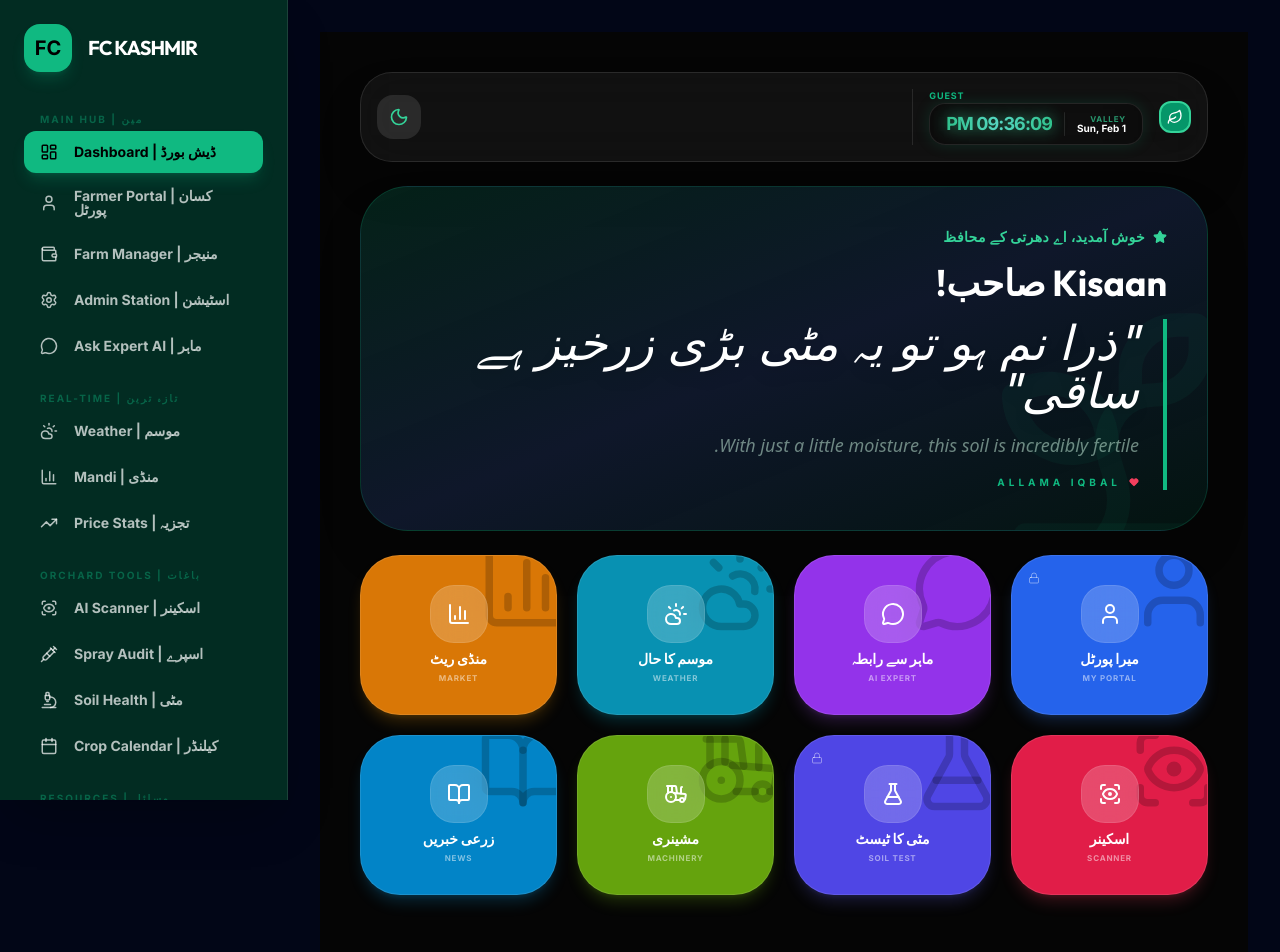
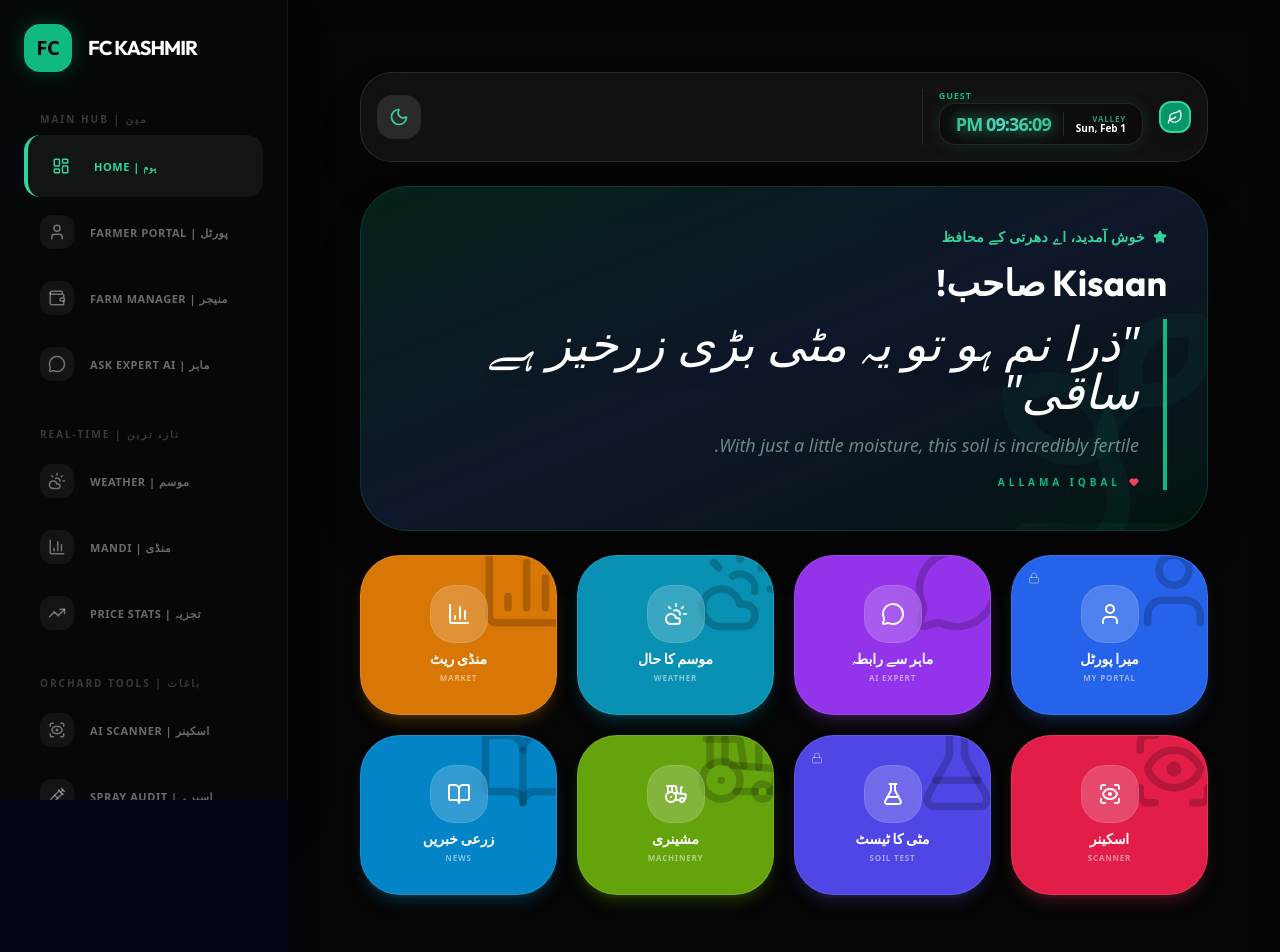
Before and after one commit to Jazzdar1/farmersck, a React (Vite) app: page /#/ in a window 1280 px wide. Shown: the top 952 px of the page. Built offline with nearby package versions, Linux system fonts and the light colour scheme.

Commit message:
Update Farmers Corner Kashmir

```diff
--- a/App.tsx
+++ b/App.tsx
@@ -4,10 +4,10 @@ const { HashRouter, Routes, Route, Link, useLocation, Navigate } = ReactRouterDO
 
 import {
   LayoutDashboard, Menu, X, CloudSun, MessageCircle, User,
-  ScanEye, Syringe, Microscope, FlaskConical, Rabbit, Settings, MapPin, Lock,
+  ScanEye, Syringe, Microscope, FlaskConical, Rabbit, Settings, MapPin,
   BookOpen, Warehouse, Sun, Moon, BarChart3, ShieldCheck, Calendar,
   TrendingUp, Calculator, Landmark, GraduationCap, MapPinned, FileText, Users,
-  Wallet // Added for Farm Manager
+  Wallet, Activity, HeartPulse, Sprout, Briefcase
 } from 'lucide-react';
 
 // Pages Import
@@ -27,112 +27,102 @@ import DealerLocator from './pages/DealerLocator';
 import MarketPrices from './pages/MarketPrices';
 import PrivacyPolicy from './pages/PrivacyPolicy';
 import TermsOfUse from './pages/TermsOfUse';
-import FarmerLogin from './pages/FarmerLogin';
 import FarmerPortal from './pages/FarmerPortal';
 import CommunityForum from './pages/CommunityForum';
 import LivestockAI from './pages/LivestockAI';
 import SprayTracker from './pages/SprayTracker';
 import Admin from './pages/Admin';
-import FarmManager from './pages/FarmManager'; // New Page Import
+import FarmManager from './pages/FarmManager';
 
 import Footer from './components/Footer';
-
-const ProtectedRoute = ({ children }: { children: React.ReactNode }) => {
-  const userToken = localStorage.getItem('fck_user_token');
-  if (!userToken) return <Navigate to="/farmer-portal" replace />;
-  return <>{children}</>;
-};
-
-export default function App() {
-  return (
-    <HashRouter>
-      <AppContent />
-    </HashRouter>
-  );
-}
 
 function AppContent() {
   const [isOpen, setIsOpen] = useState(false);
   const location = useLocation();
-  const userName = localStorage.getItem('fck_user_name');
 
   return (
-    <div className="min-h-screen bg-slate-950 text-white flex flex-col lg:flex-row">
-      <aside className={`fixed inset-y-0 left-0 z-50 w-72 bg-emerald-950 border-r border-white/10 transition-transform lg:translate-x-0 ${isOpen ? 'translate-x-0' : '-translate-x-full'} overflow-y-auto no-scrollbar shadow-2xl`}>
+    <div className="min-h-screen bg-slate-950 text-white flex flex-col lg:flex-row font-sans">
+      {/* 🌈 COLORFUL SIDEBAR */}
+      <aside className={`fixed inset-y-0 left-0 z-50 w-72 bg-[#05080a] border-r border-white/5 transition-transform lg:translate-x-0 ${isOpen ? 'translate-x-0' : '-translate-x-full'} overflow-y-auto no-scrollbar shadow-2xl`}>
         <div className="p-6 flex flex-col min-h-full">
           <div className="flex items-center gap-4 mb-10 shrink-0">
-            <div className="animate-revolve w-12 h-12 bg-emerald-500 rounded-2xl flex items-center justify-center font-black text-black text-xl shadow-lg shadow-emerald-500/20">FC</div>
+            <div className="w-12 h-12 bg-emerald-500 rounded-2xl flex items-center justify-center font-black text-black text-xl shadow-[0_0_20px_rgba(16,185,129,0.3)]">FC</div>
             <h1 className="font-black text-xl tracking-tighter uppercase text-white">FC KASHMIR</h1>
           </div>
 
-          <nav className="flex-1 space-y-6 pb-10">
+          <nav className="flex-1 space-y-8 pb-10">
+            {/* MAIN HUB - Emerald/Amber */}
             <NavGroup title="Main Hub | مین">
-              <NavLink to="/" icon={LayoutDashboard} label="Dashboard | ڈیش بورڈ" active={location.pathname === '/'} onClick={() => setIsOpen(false)} />
-              <NavLink to="/my-portal" icon={User} label={userName ? `Verified: ${userName}` : "Farmer Portal | کسان پورٹل"} active={location.pathname === '/my-portal'} onClick={() => setIsOpen(false)} />
-              <NavLink to="/farm-manager" icon={Wallet} label="Farm Manager | منیجر" active={location.pathname === '/farm-manager'} onClick={() => setIsOpen(false)} />
-              <NavLink to="/admin" icon={Settings} label="Admin Station | اسٹیشن" active={location.pathname === '/admin'} onClick={() => setIsOpen(false)} />
-              <NavLink to="/expert" icon={MessageCircle} label="Ask Expert AI | ماہر" active={location.pathname === '/expert'} onClick={() => setIsOpen(false)} />
+              <NavLink to="/" icon={LayoutDashboard} label="Home | ہوم" colorClass="text-emerald-400" active={location.pathname === '/'} onClick={() => setIsOpen(false)} />
+              <NavLink to="/my-portal" icon={User} label="Farmer Portal | پورٹل" colorClass="text-amber-400" active={location.pathname === '/my-portal'} onClick={() => setIsOpen(false)} />
+              <NavLink to="/farm-manager" icon={Wallet} label="Farm Manager | منیجر" colorClass="text-lime-400" active={location.pathname === '/farm-manager'} onClick={() => setIsOpen(false)} />
+              <NavLink to="/expert" icon={MessageCircle} label="Ask Expert AI | ماہر" colorClass="text-purple-400" active={location.pathname === '/expert'} onClick={() => setIsOpen(false)} />
             </NavGroup>
 
+            {/* REAL TIME - Sky/Orange */}
             <NavGroup title="Real-time | تازہ ترین">
-              <NavLink to="/weather" icon={CloudSun} label="Weather | موسم" active={location.pathname === '/weather'} onClick={() => setIsOpen(false)} />
-              <NavLink to="/market" icon={BarChart3} label="Mandi | منڈی" active={location.pathname === '/market'} onClick={() => setIsOpen(false)} />
-              <NavLink to="/mandi-stats" icon={TrendingUp} label="Price Stats | تجزیہ" active={location.pathname === '/mandi-stats'} onClick={() => setIsOpen(false)} />
+              <NavLink to="/weather" icon={CloudSun} label="Weather | موسم" colorClass="text-sky-400" active={location.pathname === '/weather'} onClick={() => setIsOpen(false)} />
+              <NavLink to="/market" icon={BarChart3} label="Mandi | منڈی" colorClass="text-orange-400" active={location.pathname === '/market'} onClick={() => setIsOpen(false)} />
+              <NavLink to="/mandi-stats" icon={TrendingUp} label="Price Stats | تجزیہ" colorClass="text-cyan-400" active={location.pathname === '/mandi-stats'} onClick={() => setIsOpen(false)} />
             </NavGroup>
 
+            {/* ORCHARD TOOLS - Rose/Red */}
             <NavGroup title="Orchard Tools | باغات">
-              <NavLink to="/fck-scanner" icon={ScanEye} label="AI Scanner | اسکینر" active={location.pathname === '/fck-scanner'} onClick={() => setIsOpen(false)} />
-              <NavLink to="/spray-track" icon={Syringe} label="Spray Audit | اسپرے" active={location.pathname === '/spray-track'} onClick={() => setIsOpen(false)} />
-              <NavLink to="/soil" icon={Microscope} label="Soil Health | مٹی" active={location.pathname === '/soil'} onClick={() => setIsOpen(false)} />
-              <NavLink to="/calendar" icon={Calendar} label="Crop Calendar | کیلنڈر" active={location.pathname === '/calendar'} onClick={() => setIsOpen(false)} />
+              <NavLink to="/fck-scanner" icon={ScanEye} label="AI Scanner | اسکینر" colorClass="text-rose-400" active={location.pathname === '/fck-scanner'} onClick={() => setIsOpen(false)} />
+              <NavLink to="/spray-track" icon={Syringe} label="Spray Audit | اسپرے" colorClass="text-red-400" active={location.pathname === '/spray-track'} onClick={() => setIsOpen(false)} />
+              <NavLink to="/soil" icon={Microscope} label="Soil Health | مٹی" colorClass="text-teal-400" active={location.pathname === '/soil'} onClick={() => setIsOpen(false)} />
+              <NavLink to="/calendar" icon={Calendar} label="Crop Calendar | کیلنڈر" colorClass="text-yellow-400" active={location.pathname === '/calendar'} onClick={() => setIsOpen(false)} />
+              <NavLink to="/dosage" icon={Calculator} label="Dosage Calc | خوراک" colorClass="text-orange-500" active={location.pathname === '/dosage'} onClick={() => setIsOpen(false)} />
             </NavGroup>
 
+            {/* RESOURCES - Indigo/Pink */}
             <NavGroup title="Resources | وسائل">
-              <NavLink to="/profit-calc" icon={Calculator} label="Profit Calc | منافع" active={location.pathname === '/profit-calc'} onClick={() => setIsOpen(false)} />
-              <NavLink to="/subsidies" icon={Landmark} label="Subsidies | سبسڈی" active={location.pathname === '/subsidies'} onClick={() => setIsOpen(false)} />
-              <NavLink to="/ca-storage" icon={Warehouse} label="CA Storage | اسٹوریج" active={location.pathname === '/ca-storage'} onClick={() => setIsOpen(false)} />
-              <NavLink to="/dealers" icon={MapPinned} label="Dealers | ڈیلرز" active={location.pathname === '/dealers'} onClick={() => setIsOpen(false)} />
-              <NavLink to="/livestock" icon={Rabbit} label="Livestock AI | مویشی" active={location.pathname === '/livestock'} onClick={() => setIsOpen(false)} />
+              <NavLink to="/profit-calc" icon={TrendingUp} label="Profit Calc | منافع" colorClass="text-emerald-500" active={location.pathname === '/profit-calc'} onClick={() => setIsOpen(false)} />
+              <NavLink to="/subsidies" icon={Landmark} label="Subsidies | سبسڈی" colorClass="text-indigo-400" active={location.pathname === '/subsidies'} onClick={() => setIsOpen(false)} />
+              <NavLink to="/ca-storage" icon={Warehouse} label="CA Storage | اسٹوریج" colorClass="text-blue-400" active={location.pathname === '/ca-storage'} onClick={() => setIsOpen(false)} />
+              <NavLink to="/dealers" icon={MapPinned} label="Dealers | ڈیلرز" colorClass="text-violet-400" active={location.pathname === '/dealers'} onClick={() => setIsOpen(false)} />
+              <NavLink to="/livestock" icon={Rabbit} label="Livestock AI | مویشی" colorClass="text-pink-400" active={location.pathname === '/livestock'} onClick={() => setIsOpen(false)} />
             </NavGroup>
 
-            <NavGroup title="Community | کمیونٹی">
-              <NavLink to="/forum" icon={Users} label="Forum | فورم" active={location.pathname === '/forum'} onClick={() => setIsOpen(false)} />
-              <NavLink to="/knowledge" icon={GraduationCap} label="Knowledge | علم" active={location.pathname === '/knowledge'} onClick={() => setIsOpen(false)} />
-              <NavLink to="/privacy" icon={ShieldCheck} label="Privacy | رازداری" active={location.pathname === '/privacy'} onClick={() => setIsOpen(false)} />
-              <NavLink to="/terms" icon={FileText} label="Terms | شرائط" active={location.pathname === '/terms'} onClick={() => setIsOpen(false)} />
+            {/* COMMUNITY - Gray/White */}
+            <NavGroup title="Community & Admin">
+              <NavLink to="/forum" icon={Users} label="Forum | فورم" colorClass="text-slate-300" active={location.pathname === '/forum'} onClick={() => setIsOpen(false)} />
+              <NavLink to="/knowledge" icon={GraduationCap} label="Knowledge | علم" colorClass="text-zinc-400" active={location.pathname === '/knowledge'} onClick={() => setIsOpen(false)} />
+              <NavLink to="/admin" icon={Settings} label="Admin | ایڈمن" colorClass="text-gray-500" active={location.pathname === '/admin'} onClick={() => setIsOpen(false)} />
             </NavGroup>
           </nav>
         </div>
       </aside>
 
-      <main className="flex-1 lg:ml-72 flex flex-col min-h-screen">
-        <header className="lg:hidden p-4 bg-emerald-900 flex justify-between items-center sticky top-0 z-40 shadow-lg">
-          <span className="font-black">FC KASHMIR</span>
-          <button onClick={() => setIsOpen(!isOpen)}><Menu /></button>
+      {/* MAIN CONTENT AREA */}
+      <main className="flex-1 lg:ml-72 flex flex-col min-h-screen bg-[#020408]">
+        <header className="lg:hidden p-4 bg-emerald-950 flex justify-between items-center sticky top-0 z-40 shadow-xl">
+          <span className="font-black tracking-tighter">FC KASHMIR</span>
+          <button onClick={() => setIsOpen(!isOpen)} className="p-2"><Menu /></button>
         </header>
+
         <div className="flex-1 p-4 md:p-8">
           <Routes>
             <Route path="/" element={<Dashboard />} />
-            <Route path="/farmer-portal" element={<FarmerLogin />} />
-            <Route path="/my-portal" element={<ProtectedRoute><FarmerPortal /></ProtectedRoute>} />
-            <Route path="/farm-manager" element={<ProtectedRoute><FarmManager /></ProtectedRoute>} />
-            <Route path="/admin" element={<Admin />} />
+            <Route path="/my-portal" element={<FarmerPortal />} />
+            <Route path="/farm-manager" element={<FarmManager />} />
             <Route path="/weather" element={<WeatherHub />} />
             <Route path="/market" element={<MarketPrices />} />
-            <Route path="/fck-scanner" element={<ProtectedRoute><SmartDiagnose /></ProtectedRoute>} />
-            <Route path="/expert" element={<ProtectedRoute><ExpertChat /></ProtectedRoute>} />
+            <Route path="/fck-scanner" element={<SmartDiagnose />} />
+            <Route path="/expert" element={<ExpertChat />} />
             <Route path="/knowledge" element={<KnowledgeHub />} />
-            <Route path="/spray-track" element={<ProtectedRoute><SprayTracker /></ProtectedRoute>} />
-            <Route path="/dealers" element={<ProtectedRoute><DealerLocator /></ProtectedRoute>} />
-            <Route path="/calendar" element={<ProtectedRoute><FarmingCalendar /></ProtectedRoute>} />
-            <Route path="/soil" element={<ProtectedRoute><SoilHealth /></ProtectedRoute>} />
-            <Route path="/dosage" element={<ProtectedRoute><DosageCalculator /></ProtectedRoute>} />
-            <Route path="/mandi-stats" element={<ProtectedRoute><MandiAnalytics /></ProtectedRoute>} />
-            <Route path="/profit-calc" element={<ProtectedRoute><ProfitCalculator /></ProtectedRoute>} />
-            <Route path="/subsidies" element={<ProtectedRoute><SubsidyTracker /></ProtectedRoute>} />
-            <Route path="/forum" element={<ProtectedRoute><CommunityForum /></ProtectedRoute>} />
-            <Route path="/ca-storage" element={<ProtectedRoute><CAStorageHub /></ProtectedRoute>} />
-            <Route path="/livestock" element={<ProtectedRoute><LivestockAI /></ProtectedRoute>} />
+            <Route path="/spray-track" element={<SprayTracker />} />
+            <Route path="/dealers" element={<DealerLocator />} />
+            <Route path="/calendar" element={<FarmingCalendar />} />
+            <Route path="/soil" element={<SoilHealth />} />
+            <Route path="/dosage" element={<DosageCalculator />} />
+            <Route path="/mandi-stats" element={<MandiAnalytics />} />
+            <Route path="/profit-calc" element={<ProfitCalculator />} />
+            <Route path="/subsidies" element={<SubsidyTracker />} />
+            <Route path="/forum" element={<CommunityForum />} />
+            <Route path="/ca-storage" element={<CAStorageHub />} />
+            <Route path="/livestock" element={<LivestockAI />} />
+            <Route path="/admin" element={<Admin />} />
             <Route path="/privacy" element={<PrivacyPolicy />} />
             <Route path="/terms" element={<TermsOfUse />} />
             <Route path="*" element={<Navigate to="/" replace />} />
@@ -145,10 +135,26 @@ function AppContent() {
   );
 }
 
-function NavLink({ to, icon: Icon, label, active, onClick }: any) {
+// 🎨 TILE-STYLE NAVLINK COMPONENT
+function NavLink({ to, icon: Icon, label, active, onClick, colorClass }: any) {
   return (
-    <Link to={to} onClick={onClick} className={`flex items-center gap-4 px-4 py-3 rounded-xl font-bold transition-all ${active ? 'bg-emerald-500 text-black shadow-lg shadow-emerald-500/20' : 'hover:bg-white/5 text-white/70'}`}>
-      <Icon size={18} /> <span className="text-sm font-urdu leading-none">{label}</span>
+    <Link
+      to={to}
+      onClick={onClick}
+      className={`
+        flex items-center gap-4 px-4 py-3.5 rounded-2xl font-bold transition-all duration-300 mb-1
+        ${active
+          ? `bg-white/5 ${colorClass} border-l-4 border-current shadow-[0_0_20px_rgba(255,255,255,0.02)]`
+          : `hover:bg-white/5 text-white/40 hover:text-white`
+        }
+      `}
+    >
+      <div className={`p-2 rounded-xl transition-colors ${active ? 'bg-current/10' : 'bg-white/5'}`}>
+        <Icon size={18} />
+      </div>
+      <span className="text-[11px] font-black uppercase tracking-wider font-urdu leading-none">
+        {label}
+      </span>
     </Link>
   );
 }
@@ -156,8 +162,16 @@ function NavLink({ to, icon: Icon, label, active, onClick }: any) {
 function NavGroup({ title, children }: any) {
   return (
     <div className="space-y-1">
-      <p className="text-[10px] font-black uppercase text-emerald-500/40 px-4 tracking-[0.2em] font-urdu">{title}</p>
+      <p className="text-[10px] font-black uppercase text-white/20 px-4 tracking-[0.2em] font-urdu mb-2">{title}</p>
       {children}
     </div>
   );
 }
+
+export default function App() {
+  return (
+    <HashRouter>
+      <AppContent />
+    </HashRouter>
+  );
+}
```
Also changed, not shown: pages/FarmerPortal.tsx (+3 -33 lines).
